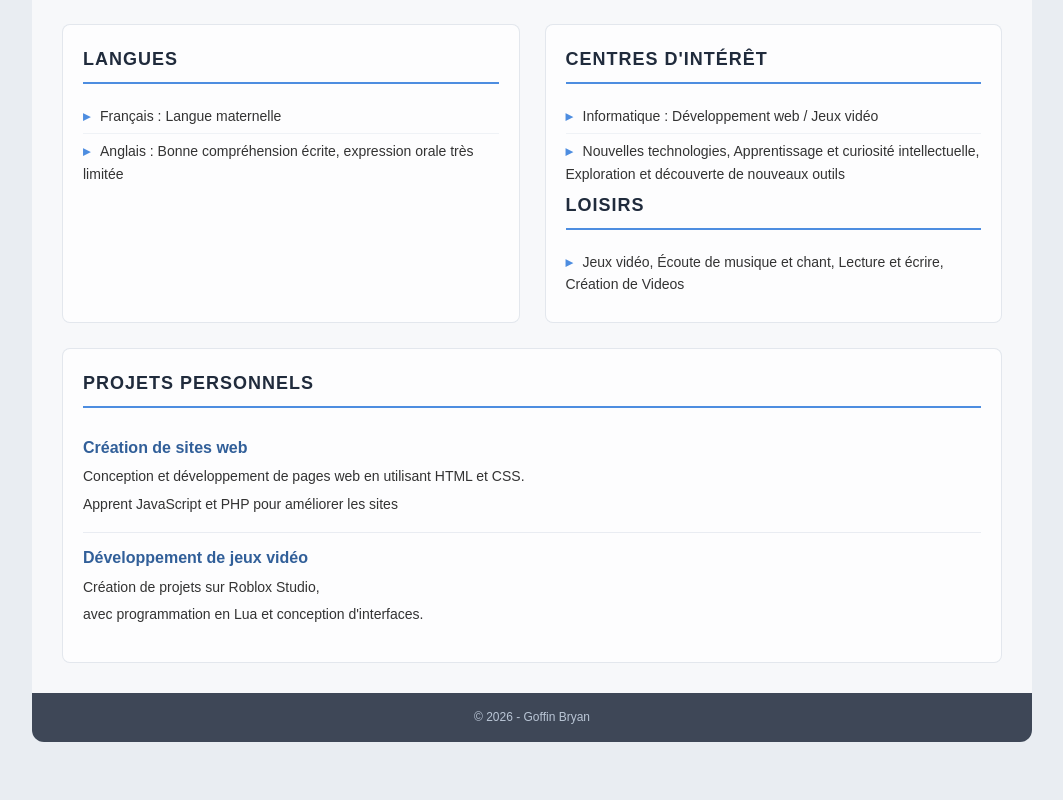
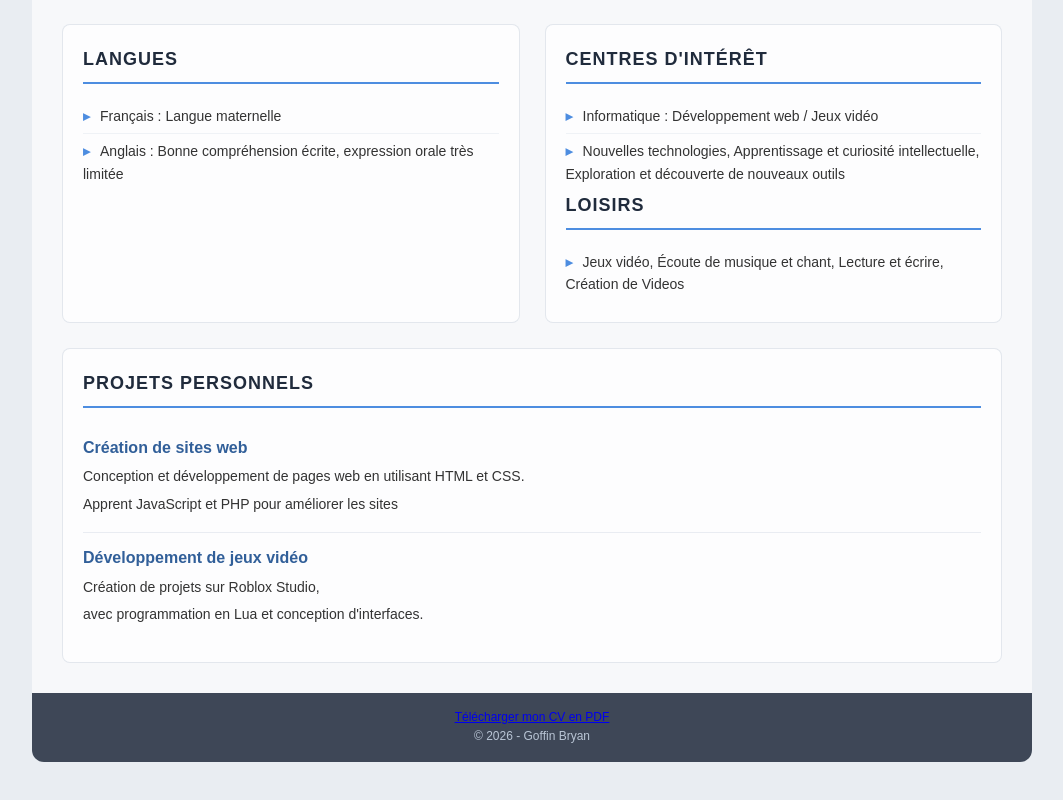
Before and after one commit to Baryalis/Baryalis.github.io, a plain HTML site: page index.html in a window 1280 px wide. Shown: the part 1177-1977 px from the top of the page, without its empty margins (108-1171 px from the left). Drawn offline with Linux system fonts and the light colour scheme.

Commit message:
Add download link for CV in PDF format
Added a download link for the CV in PDF format.

```diff
--- a/index.html
+++ b/index.html
@@ -110,6 +110,9 @@
         </section>
     </main>
     <footer>
+        <a href="CV.pdf" download class="btn-download">
+            Télécharger mon CV en PDF
+        </a>
         <p>&copy; 2026 - Goffin Bryan</p>
     </footer>
 
```
